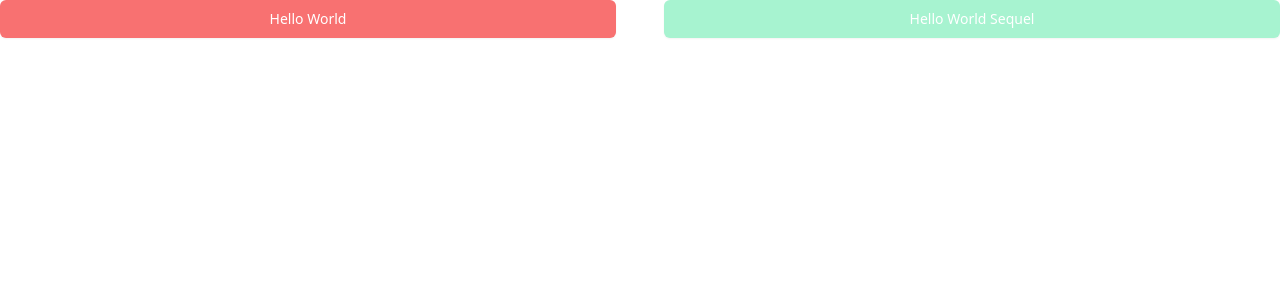
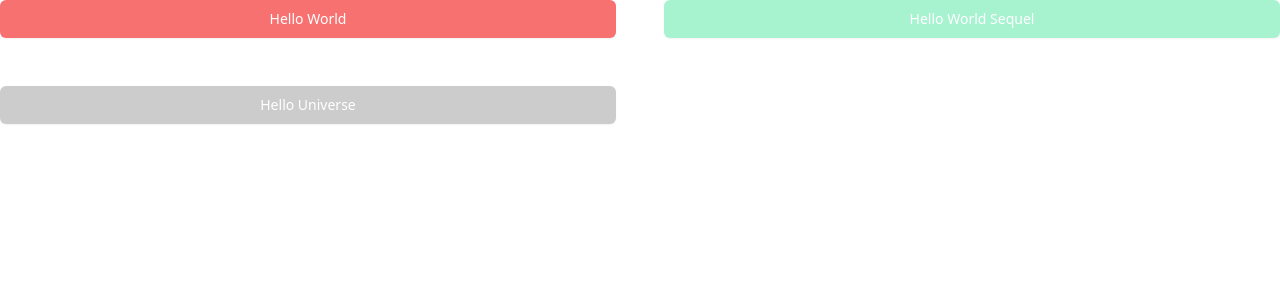
Before and after one commit to denver-HJS/ng-tailwindcss-poc, an Angular app: page / in a window 1280 px wide. Shown: the top 300 px of the page. Built offline with nearby package versions, Linux system fonts and the light colour scheme; what @tailwindcss/typography would draw is missing.

Commit message:
test commit

```diff
--- a/src/app/app.component.html
+++ b/src/app/app.component.html
@@ -1,4 +1,5 @@
 <div class="grid grid-cols-2 gap-12">
   <button class="drop-shadow-lg py-2 px-4 border border-transparent shadow-sm text-sm font-medium rounded-md text-white bg-red-400">Hello World</button>
   <button class="drop-shadow-lg py-2 px-4 border border-transparent shadow-sm text-sm font-medium rounded-md text-white bg-green-200">Hello World Sequel</button>
+  <button class="drop-shadow-lg py-2 px-4 border border-transparent shadow-sm text-sm font-medium rounded-md text-white bg-black bg-opacity-20">Hello Universe</button>
 </div>
```
